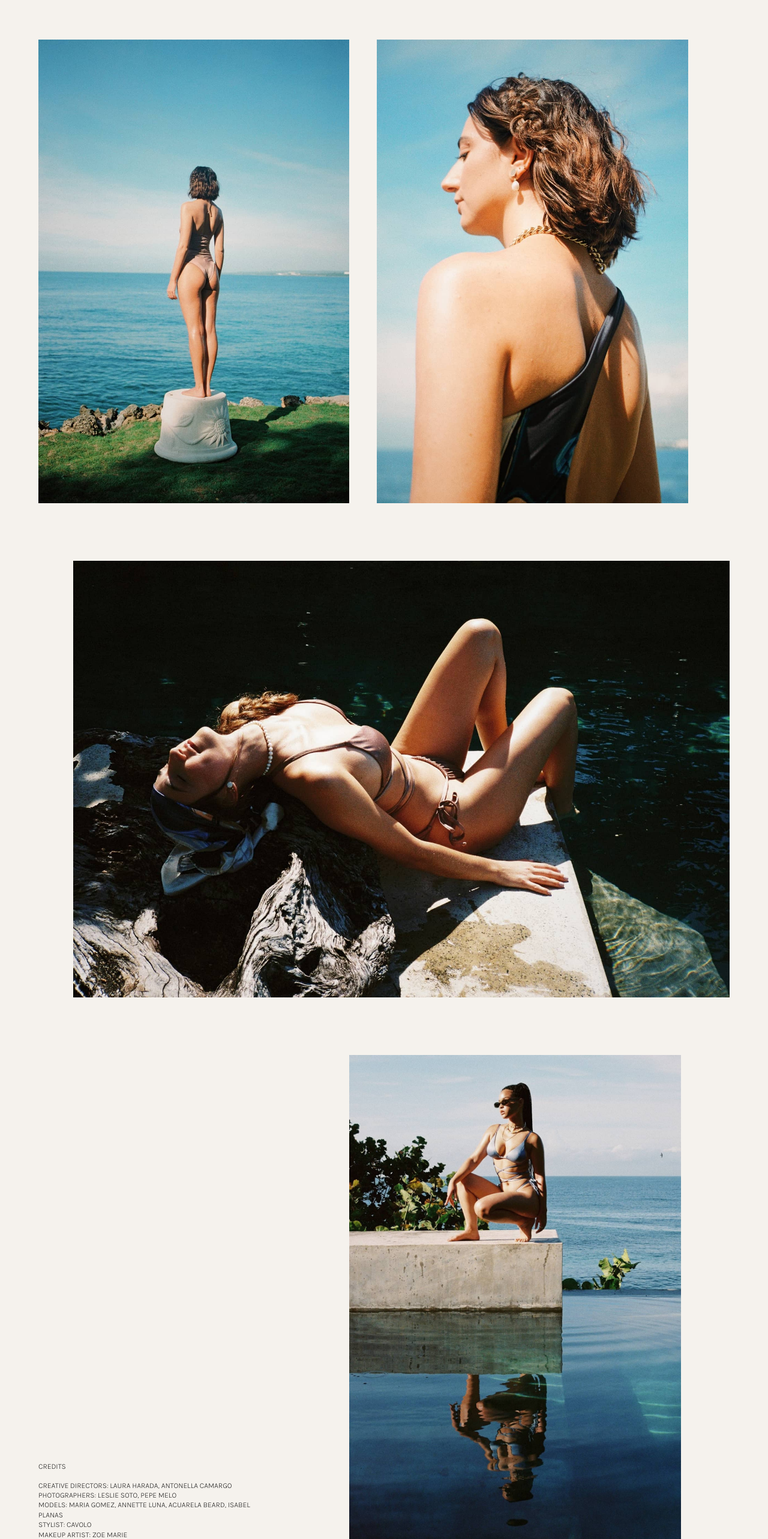
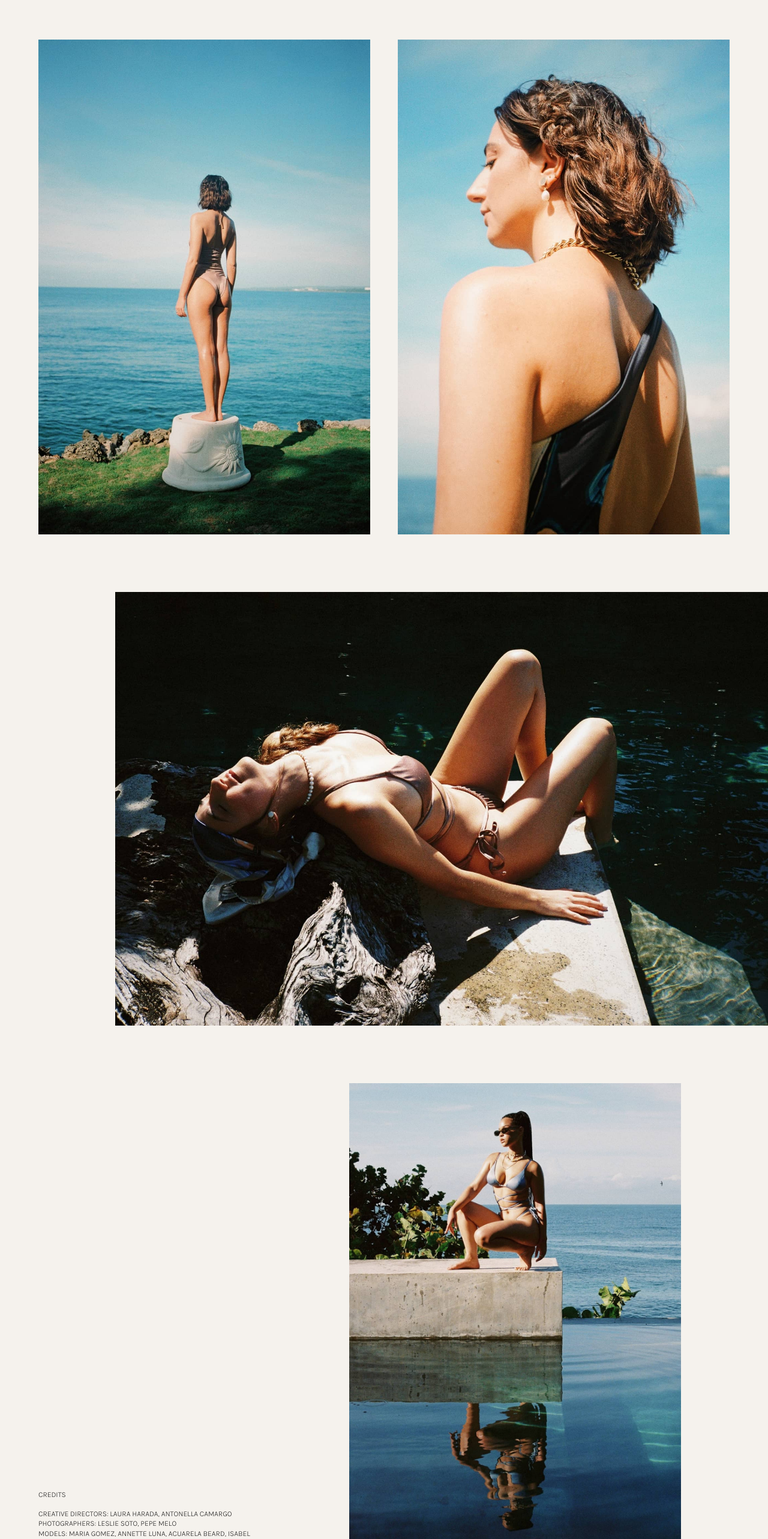
Before and after one commit to christiandp7/burnna-next-commerce, a Next.js app: page /campaign in a window 1280 px wide. Shown: the part 935-3501 px from the top of the page at 60% size. Built offline with nearby package versions, Linux system fonts and the light colour scheme; no server answers.

Commit message:
:lipstick: Update campaign styles

```diff
--- a/pages/campaign.tsx
+++ b/pages/campaign.tsx
@@ -61,7 +61,7 @@ const Campaign = () => {
 					</div>
 				</div>
 				{/* Row 3 */}
-				<div className={cn(classes.row, classes.row3)}>
+				<div className={cn(classes.row, classes.row3, 'no-padd')}>
 					<div className={classes.imageContainer}>
 						<Image
 							unoptimized
@@ -185,13 +185,16 @@ const useStyles = makeStyles((theme: Theme) =>
 			width: '100%',
 			maxWidth: '1920px',
 			margin: '0 auto',
-			padding: '0 5%',
+			// padding: '0 5%',
 		},
 		row: {
 			width: '100%',
 			marginBottom: theme.spacing(12),
-			[theme.breakpoints.down('md')]: {
+			[theme.breakpoints.down('sm')]: {
 				marginBottom: theme.spacing(5),
+			},
+			'&:not(.no-padd)': {
+				padding: '0 5%',
 			},
 		},
 		imageContainer: {
@@ -205,18 +208,18 @@ const useStyles = makeStyles((theme: Theme) =>
 			'& .caption': {
 				marginTop: theme.spacing(4),
 				textAlign: 'justify',
-				[theme.breakpoints.down('md')]: {
+				[theme.breakpoints.down('sm')]: {
 					marginTop: theme.spacing(2),
 				},
 			},
-			[theme.breakpoints.down('md')]: {
+			[theme.breakpoints.down('sm')]: {
 				width: '100%',
 			},
 		},
 		row2: {
 			display: 'flex',
 			'& > div': {
-				width: '45%',
+				width: '50%',
 				'&:first-child': {
 					marginRight: '4%',
 				},
@@ -226,12 +229,12 @@ const useStyles = makeStyles((theme: Theme) =>
 			display: 'flex',
 			justifyContent: 'flex-end',
 			'& > div': {
-				width: '95%',
+				width: '85%',
 			},
 		},
 		row4: {
 			display: 'flex',
-			[theme.breakpoints.down('md')]: {
+			[theme.breakpoints.down('sm')]: {
 				flexWrap: 'wrap',
 			},
 			'& > div': {
@@ -241,7 +244,7 @@ const useStyles = makeStyles((theme: Theme) =>
 					paddingRight: theme.spacing(2),
 					alignItems: 'flex-end',
 					marginRight: '10%',
-					[theme.breakpoints.down('md')]: {
+					[theme.breakpoints.down('sm')]: {
 						width: '100%',
 						marginRight: 0,
 						marginTop: theme.spacing(2),
@@ -250,7 +253,7 @@ const useStyles = makeStyles((theme: Theme) =>
 				},
 				'&:last-child': {
 					width: '48%',
-					[theme.breakpoints.down('md')]: {
+					[theme.breakpoints.down('sm')]: {
 						width: '100%',
 					},
 				},
@@ -265,13 +268,13 @@ const useStyles = makeStyles((theme: Theme) =>
 			display: 'flex',
 			justifyContent: 'flex-end',
 			'& > div': {
-				width: '65%',
+				width: '60%',
 			},
 		},
 		row7: {
 			display: 'flex',
 			'& > div': {
-				width: '45%',
+				width: '49%',
 				'&:first-child': {
 					marginRight: '2%',
 				},
@@ -284,7 +287,7 @@ const useStyles = makeStyles((theme: Theme) =>
 		},
 		row8: {
 			'& > div': {
-				width: '92%',
+				width: '100%',
 			},
 		},
 	}),
```
